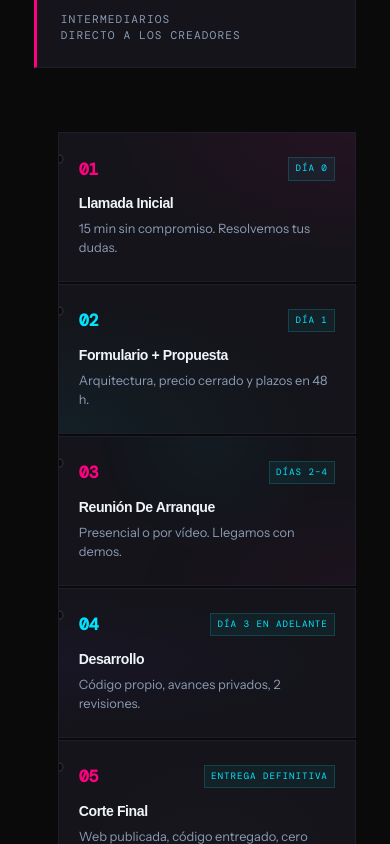
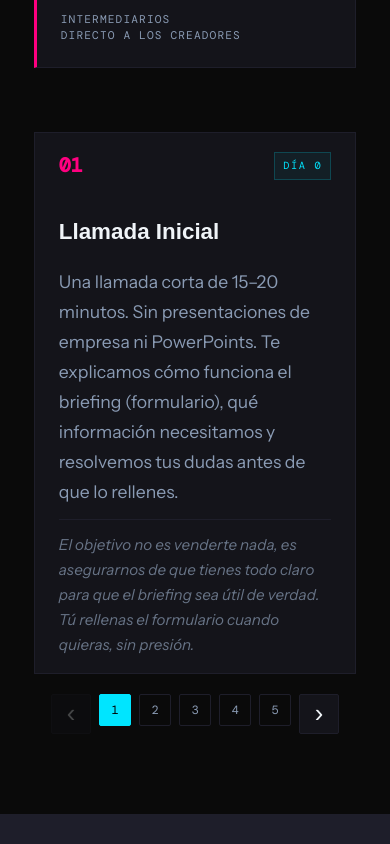
Before and after one commit to KatanStudio/KatanWeb, a React (Vite) app: page /proceso in a window 390 px wide. Shown: the part 1040-1884 px from the top of the page. Built offline with nearby package versions, Linux system fonts and the light colour scheme; a web font is replaced by a local one.

Commit message:
Cambios movil revertidos

```diff
--- a/src/pages/Proceso.jsx
+++ b/src/pages/Proceso.jsx
@@ -114,6 +114,9 @@ const CLAIMS = [
 
 export default function Proceso() {
   const [activeStep, setActiveStep] = useState(null)
+  const [carouselStep, setCarouselStep] = useState(0)
+  const prevStep = () => setCarouselStep(i => Math.max(0, i - 1))
+  const nextStep = () => setCarouselStep(i => Math.min(STEPS.length - 1, i + 1))
 
   return (
     <>
@@ -192,6 +195,44 @@ export default function Proceso() {
                   </div>
                 </article>
               ))}
+            </div>
+
+            {/* ── Carousel (mobile only) ── */}
+            <div className="process-carousel" style={{ marginTop: '4rem' }}>
+              <div className={`process-card process-card--carousel is-visible${STEPS[carouselStep].highlight ? ' process-card--highlight' : ''}`}>
+                <div className="process-card__header">
+                  <span className="process-card__num">{STEPS[carouselStep].num}</span>
+                  <span className="process-card__time">{STEPS[carouselStep].time}</span>
+                </div>
+                <h4 className="process-card__title">{STEPS[carouselStep].title}</h4>
+                <p className="process-card__desc">{STEPS[carouselStep].desc}</p>
+                <p className="process-card__detail">{STEPS[carouselStep].detail}</p>
+              </div>
+
+              <div className="process-carousel__dots">
+                <button
+                  className="process-carousel__arrow process-carousel__arrow--prev"
+                  onClick={prevStep}
+                  disabled={carouselStep === 0}
+                  aria-label="Paso anterior"
+                >‹</button>
+
+                {STEPS.map((_, i) => (
+                  <button
+                    key={i}
+                    className={`process-carousel__dot${i === carouselStep ? ' process-carousel__dot--active' : ''}`}
+                    onClick={() => setCarouselStep(i)}
+                    aria-label={`Ir al paso ${i + 1}`}
+                  >{i + 1}</button>
+                ))}
+
+                <button
+                  className="process-carousel__arrow process-carousel__arrow--next"
+                  onClick={nextStep}
+                  disabled={carouselStep === STEPS.length - 1}
+                  aria-label="Paso siguiente"
+                >›</button>
+              </div>
             </div>
 
             {/* ── Claims ── */}
--- a/src/styles/proceso.css
+++ b/src/styles/proceso.css
@@ -407,6 +407,135 @@
   opacity: 0.8;
 }
 
+/* ── Process carousel (mobile) ── */
+.process-carousel {
+  display: none;
+}
+
+.process-card {
+  background: var(--sheath);
+  border: 1px solid var(--ghost);
+  padding: 1rem 1.5rem;
+  position: relative;
+  opacity: 1;
+  transition: border-color var(--t-mid), box-shadow var(--t-mid);
+}
+
+.process-card--carousel {
+  min-width: 0;
+}
+
+.process-card__header {
+  display: flex;
+  align-items: center;
+  justify-content: space-between;
+  margin-bottom: 2rem;
+}
+
+.process-card__num {
+  font-family: var(--font-mono);
+  font-size: 1.25rem;
+  color: var(--edge);
+  font-weight: 700;
+  padding-right: 15px;
+}
+
+.process-card__time {
+  font-family: var(--font-mono);
+  font-size: 0.65rem;
+  letter-spacing: 0.15em;
+  color: var(--spark);
+  text-transform: uppercase;
+  background: rgba(0, 229, 255, 0.05);
+  padding: 0.25rem 0.5rem;
+  border: 1px solid rgba(0, 229, 255, 0.2);
+}
+
+.process-card__title {
+  font-family: var(--font-head);
+  font-size: 1.4rem;
+  font-weight: 900;
+  color: var(--blade);
+  margin-bottom: 1rem;
+}
+
+.process-card__desc {
+  font-size: 1.1rem;
+  color: var(--steel);
+  line-height: 1.7;
+}
+
+.process-card__detail {
+  font-size: 0.95rem;
+  color: rgba(138, 155, 180, 0.7);
+  line-height: 1.65;
+  margin-top: 0.75rem;
+  padding-top: 0.75rem;
+  border-top: 1px solid var(--ghost);
+  font-style: italic;
+}
+
+.process-card--highlight {
+  border-color: rgba(0, 229, 255, 0.35);
+  background: rgba(0, 229, 255, 0.03);
+}
+
+.process-carousel__dots {
+  display: flex;
+  justify-content: center;
+  gap: 0.5rem;
+  margin-top: 1.25rem;
+}
+
+.process-carousel__dot {
+  width: 2rem;
+  height: 2rem;
+  display: flex;
+  align-items: center;
+  justify-content: center;
+  background: transparent;
+  border: 1px solid var(--ghost);
+  color: var(--steel);
+  font-family: var(--font-mono);
+  font-size: 0.75rem;
+  cursor: pointer;
+  border-radius: 2px;
+  transition: border-color 0.2s, color 0.2s, background 0.2s;
+}
+
+.process-carousel__dot--active {
+  background: var(--spark);
+  border-color: var(--spark);
+  color: #000;
+}
+
+.process-carousel__arrow {
+  flex-shrink: 0;
+  width: 2.5rem;
+  height: 2.5rem;
+  display: flex;
+  align-items: center;
+  justify-content: center;
+  background: var(--sheath);
+  border: 1px solid var(--ghost);
+  color: var(--blade);
+  font-size: 1.6rem;
+  line-height: 1;
+  cursor: pointer;
+  transition: border-color 0.2s, color 0.2s;
+  border-radius: 2px;
+}
+
+.process-carousel__arrow:disabled {
+  opacity: 0.25;
+  cursor: default;
+}
+
+.process-carousel__arrow:not(:disabled):hover {
+  border-color: var(--spark);
+  color: var(--spark);
+}
+
 /* ── Comunicación grid ── */
 .comm-grid {
   display: grid;
@@ -579,55 +708,20 @@
    ══════════════════════════════════════════════ */
 
 @media (max-width: 899px) {
-  /* Desktop process step list */
   .process {
     flex-direction: column;
   }
 
-  /* ── Timeline: vertical accordion ── */
   .proceso-timeline {
-    flex-direction: column;
-    padding-top: 0;
-    padding-left: 1.5rem;
-    gap: 2px;
+    display: none;
   }
 
-  /* Override: vertical connecting line */
-  .proceso-timeline::before {
-    top: 0.5rem;
-    bottom: 0.5rem;
-    left: 1.5rem;
-    right: auto;
-    width: 1px;
-    height: auto;
-    background: linear-gradient(180deg, transparent, var(--ghost) 5%, var(--ghost) 95%, transparent);
+  .process-carousel {
+    display: block;
   }
 
-  /* Dot repositioned to sit on vertical line (left: 0 of card = line position) */
-  .proceso-step__dot {
-    top: 1.6rem;
-    left: 0;
-  }
-
-  .proceso-step {
-    opacity: 1 !important; /* no dimming on mobile */
-    cursor: pointer;
-  }
-
-  /* Active step on mobile: colored left border instead of border-color */
-  .proceso-step--active {
-    border-left-color: rgba(255, 0, 128, 0.6);
-    box-shadow: none;
-  }
-
-  .proceso-step--highlight.proceso-step--active {
-    border-left-color: rgba(0, 229, 255, 0.6);
-    box-shadow: none;
-  }
-
-  /* Claims: stack vertically */
   .proceso-claims {
-    flex-direction: column;
+    display: none;
   }
 
   .proceso-claims__item {
```
